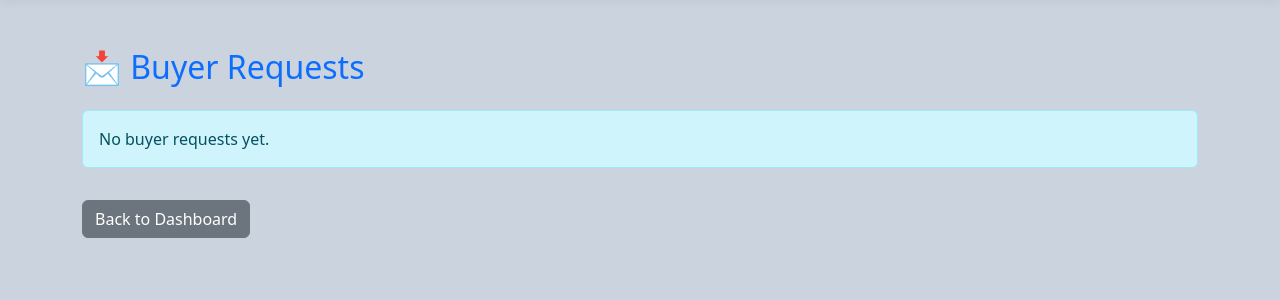
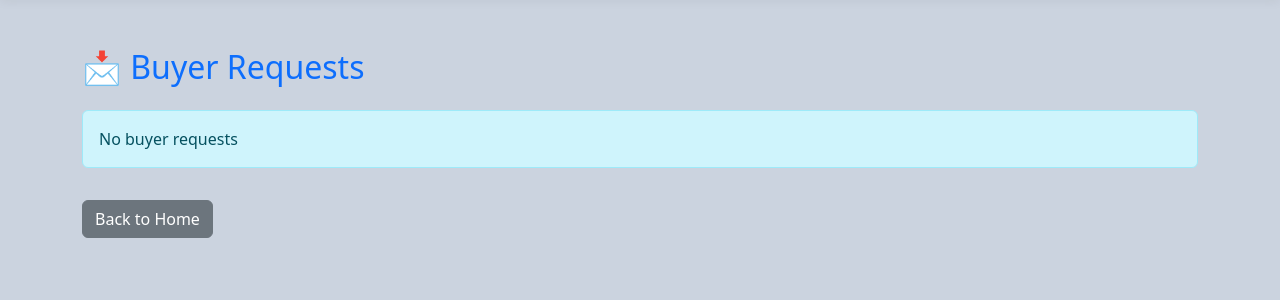
Before and after one commit to chetan3622/Direct-Market, a Flask app: page /seller_requests in a window 1280 px wide. Shown: the part 62-362 px from the top of the page. Run offline with Flask 3, Linux system fonts and the light colour scheme; the visitor is signed in with stand-in values (Sample User, id 1); data that the repository does not hold is empty.

Commit message:
Update alert message and button text in seller_request.html

```diff
--- a/templates/seller_request.html
+++ b/templates/seller_request.html
@@ -40,10 +40,10 @@
       {% endfor %}
     </div>
   {% else %}
-    <div class="alert alert-info">No buyer requests yet.</div>
+    <div class="alert alert-info">No buyer requests </div>
   {% endif %}
 
-  <a href="/seller_dashboard" class="btn btn-secondary mt-3">Back to Dashboard</a>
+  <a href="/seller_dashboard" class="btn btn-secondary mt-3">Back to Home</a>
 </div>
 
 {% endblock %}
```
